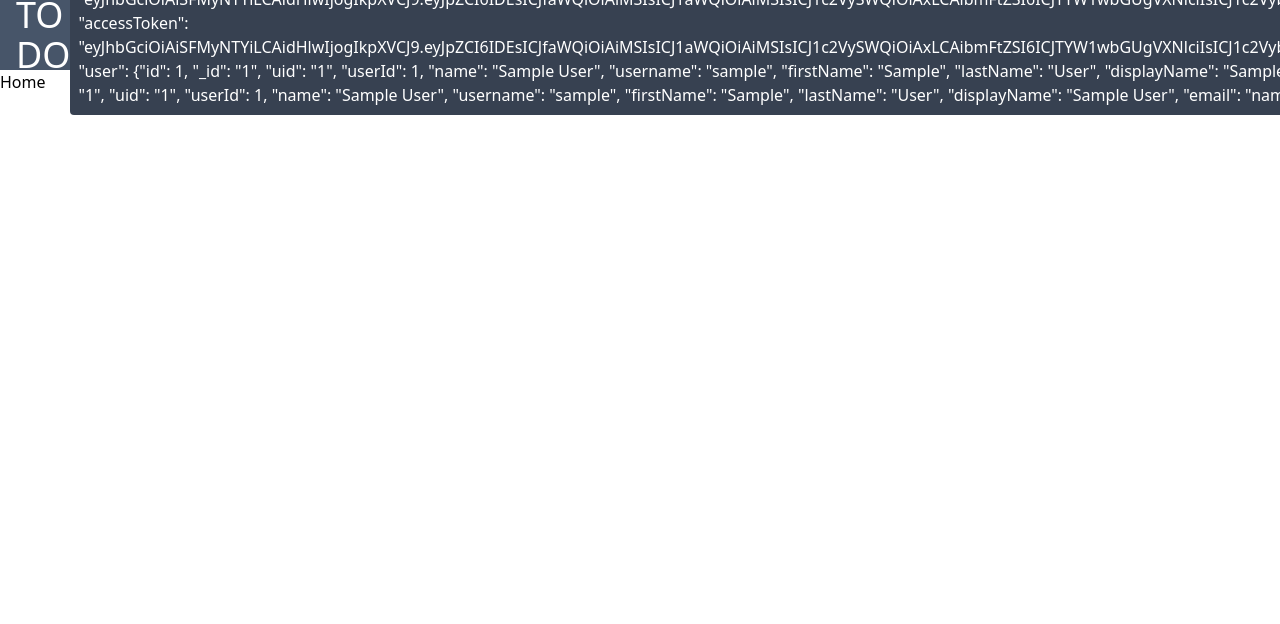
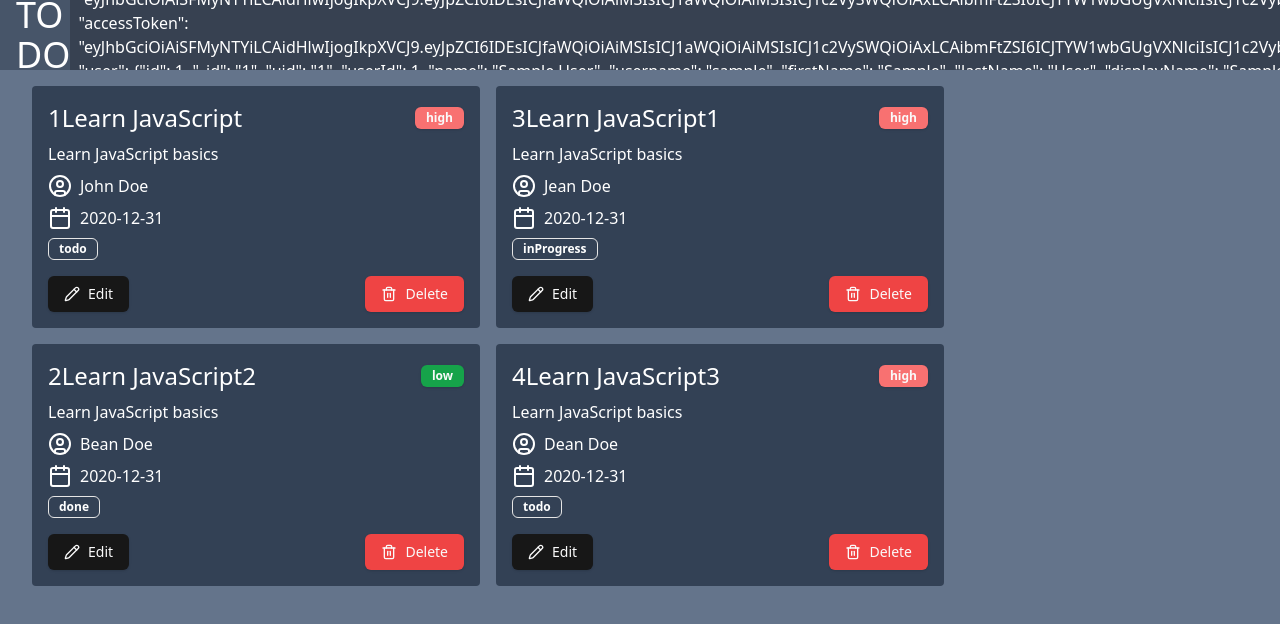
Before and after one commit to MANJU4050/TODO, a React (Vite) app: page / in a window 1280 px wide. Shown: the top 624 px of the page. Built offline with nearby package versions, Linux system fonts and the light colour scheme; data requests are answered from the project's data file; sample sign-in values are in the browser's storage.

Commit message:
list tasks in home page

```diff
--- /dev/null
+++ b/src/api/todo/index.ts
@@ -0,0 +1,6 @@
+import api from "..";
+
+export const getTodosApi = async () => {
+    const { data } = await api.get('/todo')
+    return data
+}
--- /dev/null
+++ b/src/api/users/index.ts
@@ -0,0 +1,6 @@
+import api from "..";
+
+export const getUsersApi = async () => {
+    const { data } = await api.get('/users')
+    return data
+}
--- a/src/components/layout/index.tsx
+++ b/src/components/layout/index.tsx
@@ -6,7 +6,7 @@ const Layout = () => {
     return (
         <div className='h-screen flex flex-col'>
             <Header />
-            <div className="flex-1 overflow-auto">
+            <div className="flex-1 overflow-auto bg-slate-500 px-8 py-4">
                 <Outlet />
             </div>
         </div>
--- /dev/null
+++ b/src/components/pages/home/TodoCard.tsx
@@ -0,0 +1,38 @@
+import { Badge } from "@/components/ui/badge"
+import { Button } from "@/components/ui/button"
+import { Calendar, CircleUser, Pencil, Trash2 } from 'lucide-react'
+
+interface TodoCardProps {
+    assignedUserName: string,
+    description: string;
+    dueDate: string,
+    priority: string,
+    status: string,
+    title: string
+}
+
+const TodoCard: React.FC<TodoCardProps> = ({ assignedUserName, description, dueDate, priority, status, title }) => {
+    return (
+        <div className="flex flex-col bg-slate-700 w-full max-w-md p-4 gap-4 rounded text-white">
+            <div className="flex flex-col gap-2 items-start">
+                <div className="flex justify-between items-center w-full">
+                    <div className="text-2xl">{title}</div>
+                    <Badge className={`${priority === "high" ? 'bg-red-400 hover:bg-red-400' : 'bg-green-600 hover:bg-green-600'}`}>{priority}</Badge>
+                </div>
+
+                <div>{description}</div>
+                <div className="flex gap-2"> <CircleUser />{assignedUserName}</div>
+                <div className="flex gap-2"><Calendar />{dueDate}</div>
+                <Badge className="text-white" variant='outline'>{status}</Badge>
+            </div>
+            <div className="flex justify-between">
+                <Button> <Pencil />Edit</Button>
+                <Button className="bg-red-500 hover:bg-red-400"> <Trash2 />Delete</Button>
+
+            </div>
+
+        </div>
+    )
+}
+
+export default TodoCard
--- /dev/null
+++ b/src/components/ui/badge.tsx
@@ -0,0 +1,36 @@
+import * as React from "react"
+import { cva, type VariantProps } from "class-variance-authority"
+
+import { cn } from "@/lib/utils"
+
+const badgeVariants = cva(
+  "inline-flex items-center rounded-md border border-neutral-200 px-2.5 py-0.5 text-xs font-semibold transition-colors focus:outline-none focus:ring-2 focus:ring-neutral-950 focus:ring-offset-2 dark:border-neutral-800 dark:focus:ring-neutral-300",
+  {
+    variants: {
+      variant: {
+        default:
+          "border-transparent bg-neutral-900 text-neutral-50 shadow hover:bg-neutral-900/80 dark:bg-neutral-50 dark:text-neutral-900 dark:hover:bg-neutral-50/80",
+        secondary:
+          "border-transparent bg-neutral-100 text-neutral-900 hover:bg-neutral-100/80 dark:bg-neutral-800 dark:text-neutral-50 dark:hover:bg-neutral-800/80",
+        destructive:
+          "border-transparent bg-red-500 text-neutral-50 shadow hover:bg-red-500/80 dark:bg-red-900 dark:text-neutral-50 dark:hover:bg-red-900/80",
+        outline: "text-neutral-950 dark:text-neutral-50",
+      },
+    },
+    defaultVariants: {
+      variant: "default",
+    },
+  }
+)
+
+export interface BadgeProps
+  extends React.HTMLAttributes<HTMLDivElement>,
+    VariantProps<typeof badgeVariants> {}
+
+function Badge({ className, variant, ...props }: BadgeProps) {
+  return (
+    <div className={cn(badgeVariants({ variant }), className)} {...props} />
+  )
+}
+
+export { Badge, badgeVariants }
--- /dev/null
+++ b/src/interfaces/index.ts
@@ -0,0 +1,20 @@
+export interface TodoData {
+    id: string;
+    assignedUser: string;
+    description: string;
+    dueDate: string;
+    priority: string;
+    status: string;
+    title: string;
+}
+
+export interface User {
+    id: string;
+    name: string;
+    email: string;
+
+}
+
+export interface TodoCardData extends TodoData {
+    assignedUserName: string
+}
--- a/src/pages/home/index.tsx
+++ b/src/pages/home/index.tsx
@@ -1,8 +1,46 @@
+import { useEffect, useState } from "react"
+
+import { getTodosApi } from "@/api/todo"
+import { getUsersApi } from "@/api/users"
+import TodoCard from "@/components/pages/home/TodoCard"
+import { TodoCardData, TodoData, User } from "@/interfaces"
+
 
 const Home = () => {
+
+  const [todoList, setTodoList] = useState<TodoCardData[]>([])
+  const getTodoList = async () => {
+    try {
+
+      const todos = await getTodosApi()
+      const users = await getUsersApi()
+
+      const updateTodos = todos?.map((todo: TodoData) => {
+        const user = users?.find((user: User) => {
+          return user?.id === todo.id.toString()
+        })
+
+        return { ...todo, assignedUserName: user?.name }
+      })
+
+      setTodoList(updateTodos)
+
+    } catch (error) {
+      console.error(error)
+    }
+  }
+
+  useEffect(() => {
+    getTodoList()
+  }, [])
+
+  const todos = todoList?.map((todo) => {
+    return <TodoCard key={todo.id} {...todo} />
+  })
+
   return (
-    <div>
-      Home
+    <div className="flex gap-4 flex-wrap">
+      {todos}
     </div>
   )
 }
```
